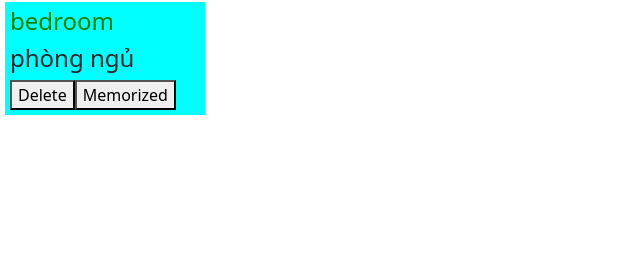
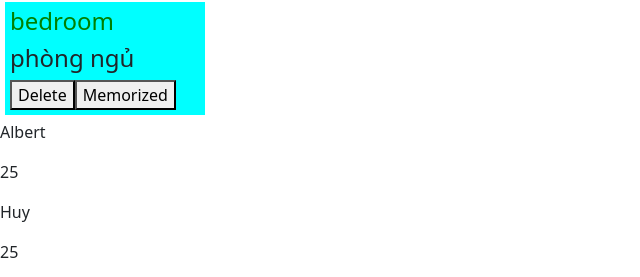
Before and after one commit to AlbertHoang/AngularLearning, an Angular app: page / in a window 1280 px wide. Shown: the part 1677-1954 px from the top of the page, without its empty margins (0-640 px from the left). Before the commit the page ends 1797 px from the top, so only its background shows below. Built offline with nearby package versions, Linux system fonts and the light colour scheme.

Commit message:
Input constructor

```diff
--- a/src/app/app.component.html
+++ b/src/app/app.component.html
@@ -2,3 +2,5 @@
 <app-user-form></app-user-form>
 <app-struct></app-struct>
 <app-words></app-words>
+<app-person name="Albert" age="25"></app-person>
+<app-person name="Huy" age="25"></app-person>
--- a/src/app/app.module.ts
+++ b/src/app/app.module.ts
@@ -8,6 +8,7 @@ import { UserFormComponent } from './user-form/user-form.component';
 import { FormsModule } from '@angular/forms';
 import { StructComponent } from './struct/struct.component';
 import { WordsComponent } from './words/words.component';
+import { PersonComponent } from './person/person.component';
 
 @NgModule({
   declarations: [
@@ -15,7 +16,8 @@ import { WordsComponent } from './words/words.component';
     WordComponent,
     UserFormComponent,
     StructComponent,
-    WordsComponent
+    WordsComponent,
+    PersonComponent
   ],
   imports: [
     BrowserModule,
--- /dev/null
+++ b/src/app/person/person.component.html
@@ -0,0 +1,2 @@
+<p>{{name}}</p>
+<p>{{age}}</p>
--- /dev/null
+++ b/src/app/person/person.component.ts
@@ -0,0 +1,17 @@
+import { Component, OnInit, Input } from '@angular/core';
+
+@Component({
+  selector: 'app-person',
+  templateUrl: './person.component.html',
+  styleUrls: ['./person.component.css']
+})
+export class PersonComponent implements OnInit {
+  @Input() name?: String;
+  @Input() age?: String;
+
+  constructor() { }
+
+  ngOnInit(): void {
+  }
+
+}
```
Also changed, not shown: src/app/person/person.component.css (added), 1 other file (tests, documents, lock files or other folders).
